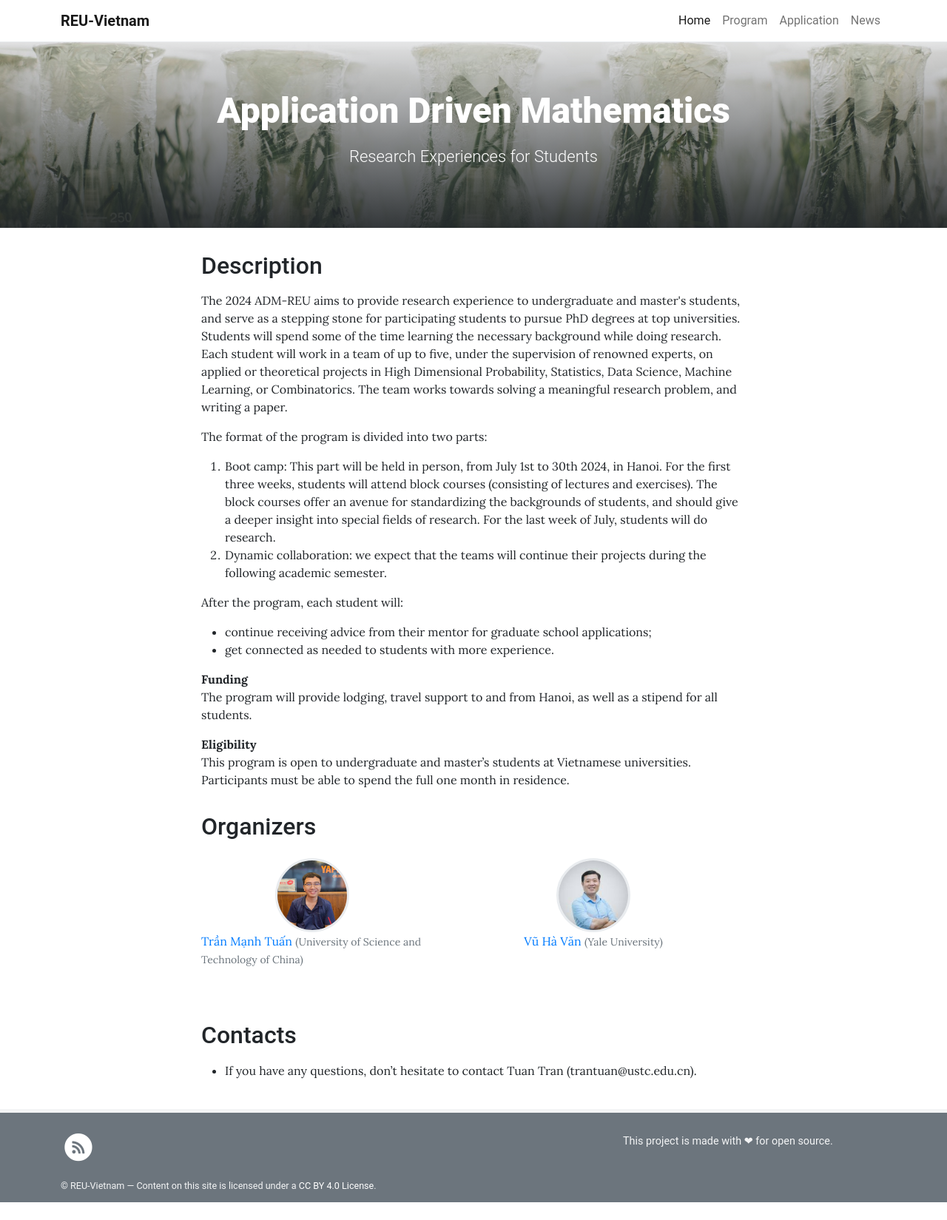
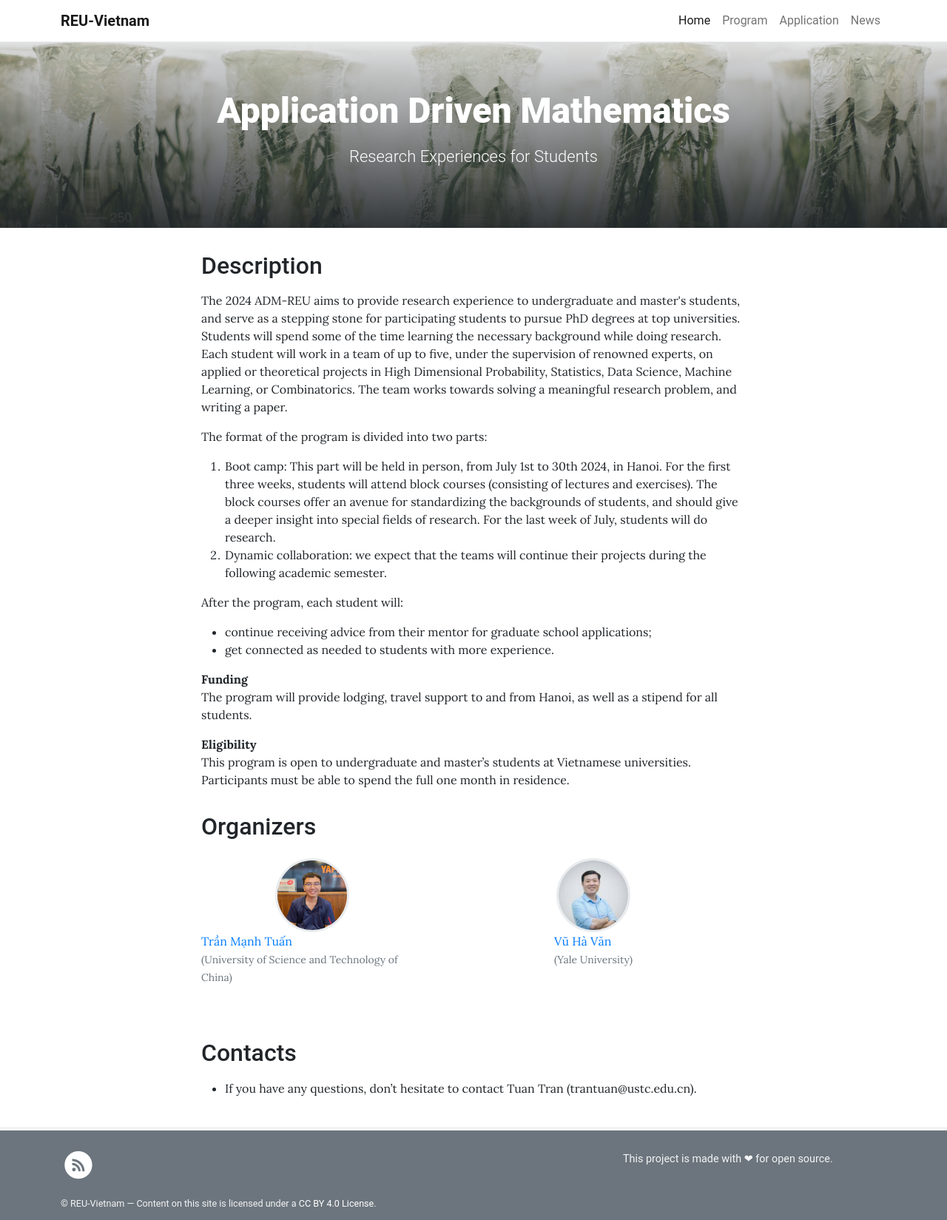
Before and after one commit to adm-vietnam/adm-vietnam.github.io, a Jekyll site: the page built from pages/home.md, in a window 1280 px wide. Shown: the whole page at 74% size. Built offline with Jekyll 4.4.1, drawn with Linux system fonts in a browser that asks for light colours; before the commit the page ends 1625 px from its top, so only the background shows below that.

Commit message:
Update home.md

```diff
--- a/pages/home.md
+++ b/pages/home.md
@@ -52,7 +52,7 @@ This program is open to undergraduate and master's students at Vietnamese univer
         <p id="{{ member.name | strip | url_encode }}">
         <a href="{{ member.homepage }}">{{ member.name }}</a>
         {% if member.affiliation %}
-          <small class="text-muted">({{ member.affiliation }})</small>
+          <br><small class="text-muted">({{ member.affiliation }})</small>
         {% endif %}
       </p>
 
```
